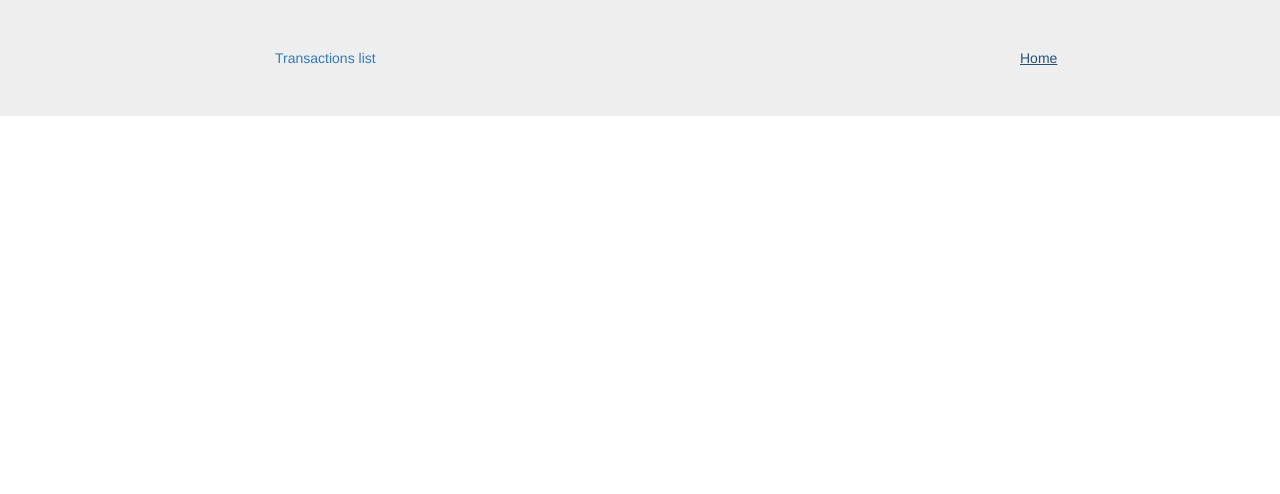
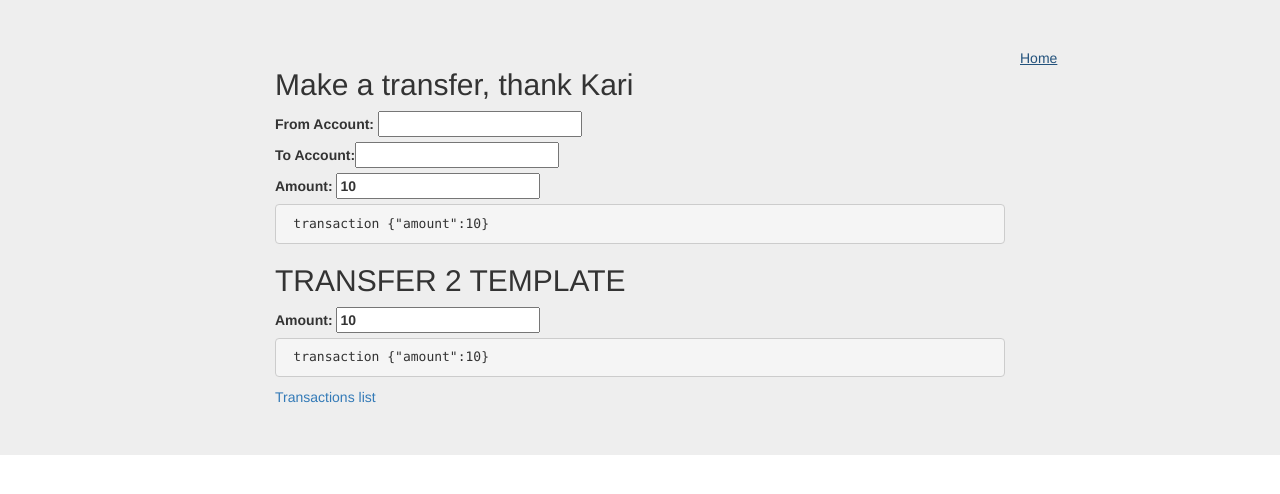
Before and after one commit to mp3por/kari, a website: page app/index.html at #!/home in a window 1280 px wide. Both pictures are taken after a click on the link "Home". Drawn offline with nearby package versions, Linux system fonts and the light colour scheme; some packages are replaced by stand-ins of ours; no server answers.

Commit message:
ne sme baluci

```diff
--- a/app/app.js
+++ b/app/app.js
@@ -21,21 +21,21 @@ ptApp.config(['$stateProvider', function($stateProvider) {
         //   controller: "HomeController",
         })
 
-        .state("transactions",{
-            url: "/transactions",
-            component: "/transactions",
-            resolve: {
-                transactions: function(TransactionsService) {
-                    return TransactionsService.getAllTransactrions();
-                }
-            }
-        })
+        // .state("transactions",{
+        //     url: "/transactions",
+        //     component: "/transactions",
+        //     resolve: {
+        //         transactions: function(TransactionsService) {
+        //             return TransactionsService.getAllTransactrions();
+        //         }
+        //     }
+        // })
 
-        .state("transfer", {
-            parent: "/home",
-            url: "/transfer",
-            templateUrl: "home/views/transfer.html",
-        })
+        // .state("transfer", {
+        //     parent: "/home",
+        //     url: "/transfer",
+        //     templateUrl: "home/views/transfer.html",
+        // })
 
         // .otherwise({ redirectTo: "/login" });
     }
--- a/app/home/components/transfer.js
+++ b/app/home/components/transfer.js
@@ -1,8 +1,21 @@
-angular.module('peachtreeApp').directive('transferMoney', function(){
+angular.module('peachtreeApp')
+.controller('transferController', ["$scope", function($scope){
+
+    $scope.vili = 'OMG';
+    $scope.kari = { BLQT : true };
+
+    $scope.transaction = {};
+    $scope.transaction.amount = 10;
+}])
+.directive('transferMoney', function(){
     return {
-        templateUrl: '../views/transfer.html',
+        templateUrl: 'home/views/transfer.html',
         controller: 'transferController'
     };
-}).controller('transferController', ["$scope", function($scope){
-    $scope.amount = 10;
-}]);
+})
+.directive('transferMoneyTwo', function () {
+    return {
+        templateUrl: 'home/views/transfer2.html',
+        controller: 'transferController'
+    };
+});
--- a/app/home/home.html
+++ b/app/home/home.html
@@ -1,12 +1,6 @@
 <div>
-    <!-- <h1>Make a transfer</h1>
-    <div class="form">
-        <label>From Account: <input type="recipient" ng-model="transaction.recipient" ng-model-options="{ updateOn: 'blur' }" /></label><br />
-        <label>To Account: <input type="sender" ng-model="transaction.sender" ng-model-options="{ updateOn: 'blur' }" /></label><br />
-        <label>Amount: <input type="amount" ng-model="transaction.amount" ng-model-options="{ updateOn: 'blur' }" /></label><br />
-    </div> -->
-
     <transfer-money></transfer-money>
+    <transfer-money-two></transfer-money-two>
 
     <a ui-sref="transactions", ui-sref-active="active">Transactions list</a>
     <ui-view></ui-view>
--- a/app/home/views/transfer.html
+++ b/app/home/views/transfer.html
@@ -1,6 +1,7 @@
-<h2>Make a transfer</h2>
+<h2>Make a transfer, thank Kari</h2>
 <div class="form">
-    <label>From Account: <input type="recipient" ng-model="transaction.recipient" ng-model-options="{ updateOn: 'blur' }" /></label><br />
-    <label>To Account:<input type="sender" ng-model="transaction.sender" ng-model-options="{ updateOn: 'blur' }" /></label><br />
-    <label>Amount: <input type="amount" ng-model="transaction.amount" ng-model-options="{ updateOn: 'blur' }" /></label><br />
-  </div>
+  <label>From Account: <input type="recipient" ng-model="transaction.recipient" ng-model-options="{ updateOn: 'blur' }" /></label><br />
+  <label>To Account:<input type="sender" ng-model="transaction.sender" ng-model-options="{ updateOn: 'blur' }" /></label><br />
+  <label>Amount: <input type="amount" ng-model="transaction.amount" ng-model-options="{ updateOn: 'blur' }" /></label><br />
+</div>
+<pre> transaction {{ transaction }}</pre>
--- /dev/null
+++ b/app/home/views/transfer2.html
@@ -0,0 +1,5 @@
+<h2>TRANSFER 2 TEMPLATE</h2>
+<div class="form">
+    <label>Amount: <input type="amount" ng-model="transaction.amount" ng-model-options="{ updateOn: 'blur' }" /></label><br />
+</div>
+<pre> transaction {{ transaction }} </pre>
--- a/app/login/login.controller.js
+++ b/app/login/login.controller.js
@@ -18,7 +18,6 @@ module('peachtreeApp')
             $scope.dataLoading = true;
             AuthenticationService.Login($scope.email, $scope.password).then(function(response) {
                 if(response.success) {
-                    console.log('login.controller login.success');
                     AuthenticationService.SetCredentials($scope.email, $scope.password);
                     $state.go('home');
                 } else {
```
